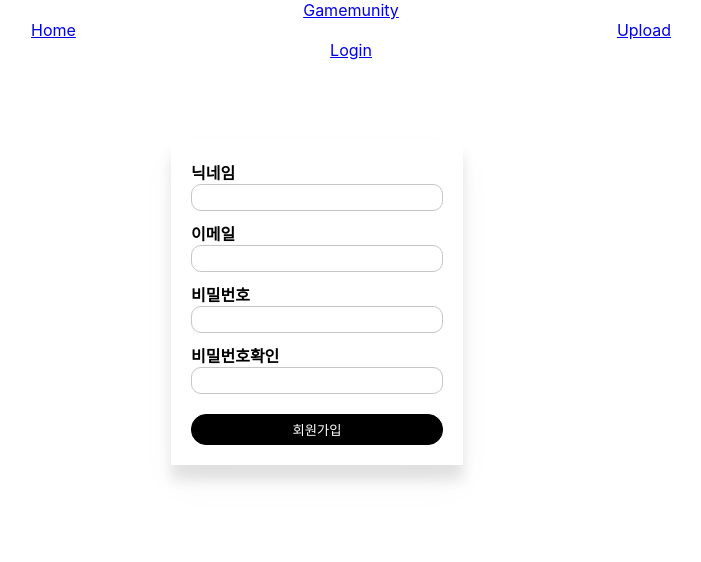
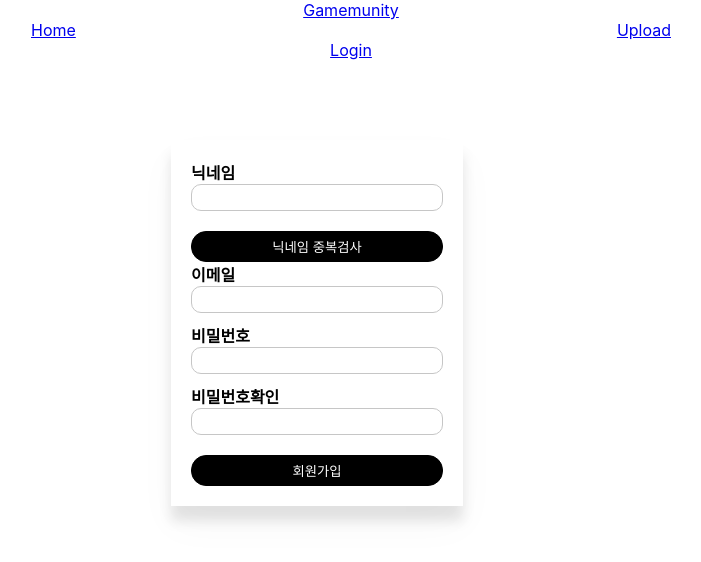
Before and after one commit to homile/Gamemunity, a React (Create React App) app in the folder client/: page /register in a window 1280 px wide. Shown: the top 562 px of the page, without its empty margins (289-990 px from the left). Built offline with nearby package versions, Linux system fonts and the light colour scheme; no server answers.

Commit message:
feat: 닉네임 중복검사 기능 구현

```diff
--- a/client/src/components/user/Register.tsx
+++ b/client/src/components/user/Register.tsx
@@ -10,6 +10,8 @@ const Register = () => {
   const [PW, setPW] = useState("");
   const [PWConfirm, setPWComfirm] = useState("");
   const [flag, setFlag] = useState(false);
+  const [nameCheck, setNameCheck] = useState(false);
+  const [nameInfo, setNameInfo] = useState("");
 
   const navigate = useNavigate();
 
@@ -21,6 +23,9 @@ const Register = () => {
     }
     if (PW !== PWConfirm) {
       return alert("비밀번호와 비밀번호 확인 값은 같아야 합니다.");
+    }
+    if (!nameCheck) {
+      return alert("닉네임 중복검사를 진행해 주세요.");
     }
     let createdUser = await firebase.auth().createUserWithEmailAndPassword(email, PW);
 
@@ -43,11 +48,34 @@ const Register = () => {
     });
   };
 
+  const nameCheckFunc = (e: React.MouseEvent<HTMLButtonElement, MouseEvent>) => {
+    e.preventDefault();
+    if (!nickName) {
+      return alert("닉네임을 입력해주세요.");
+    }
+
+    let body = {
+      displayName: nickName,
+    };
+    axios.post("/api/user/namecheck", body).then((res) => {
+      if (res.data.success) {
+        if (res.data.check) {
+          setNameCheck(true);
+          setNameInfo("사용가능한 닉네임입니다.");
+        } else {
+          setNameInfo("사용 불가능한 닉네임입니다.");
+        }
+      }
+    });
+  };
+
   return (
     <LoginDiv>
       <form>
         <label htmlFor="nick-name">닉네임</label>
         <input id="nick-name" type="name" value={nickName} onChange={(e) => setNickName(e.currentTarget.value)} />
+        {nameInfo}
+        <button onClick={(e) => nameCheckFunc(e)}>닉네임 중복검사</button>
         <label htmlFor="email">이메일</label>
         <input id="email" type="email" value={email} minLength={8} onChange={(e) => setEmail(e.currentTarget.value)} />
         <label htmlFor="password">비밀번호</label>
```
Also changed, not shown: 1 other file (tests, documents, lock files or other folders).
